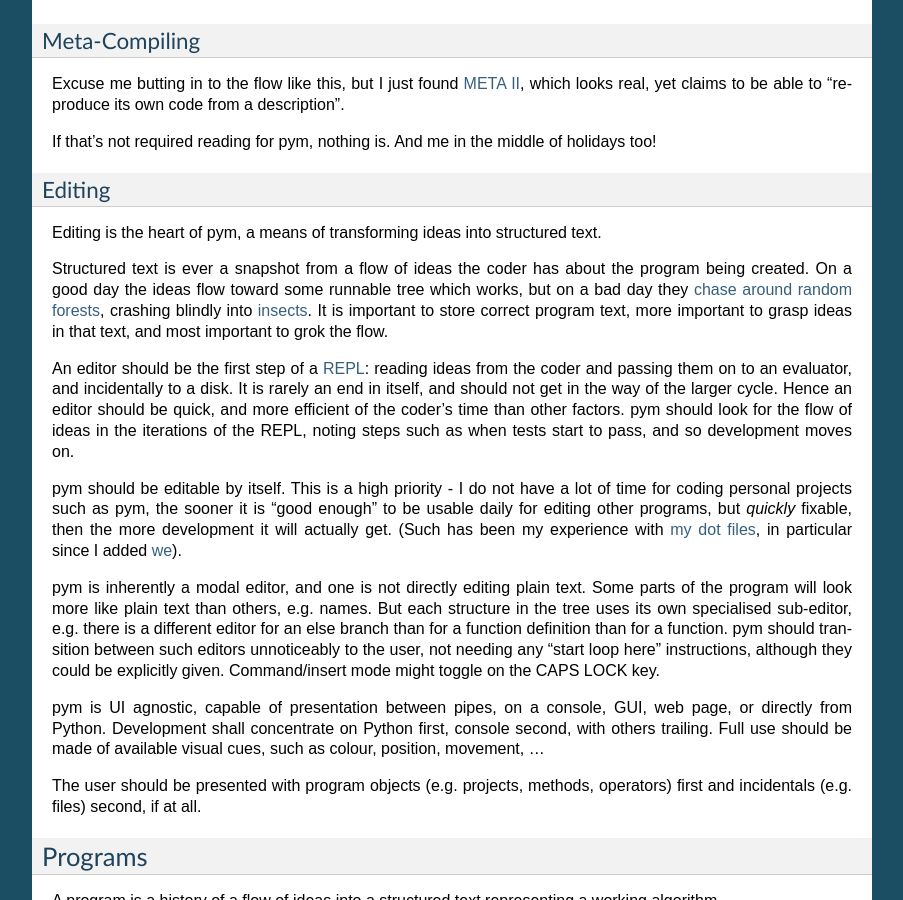
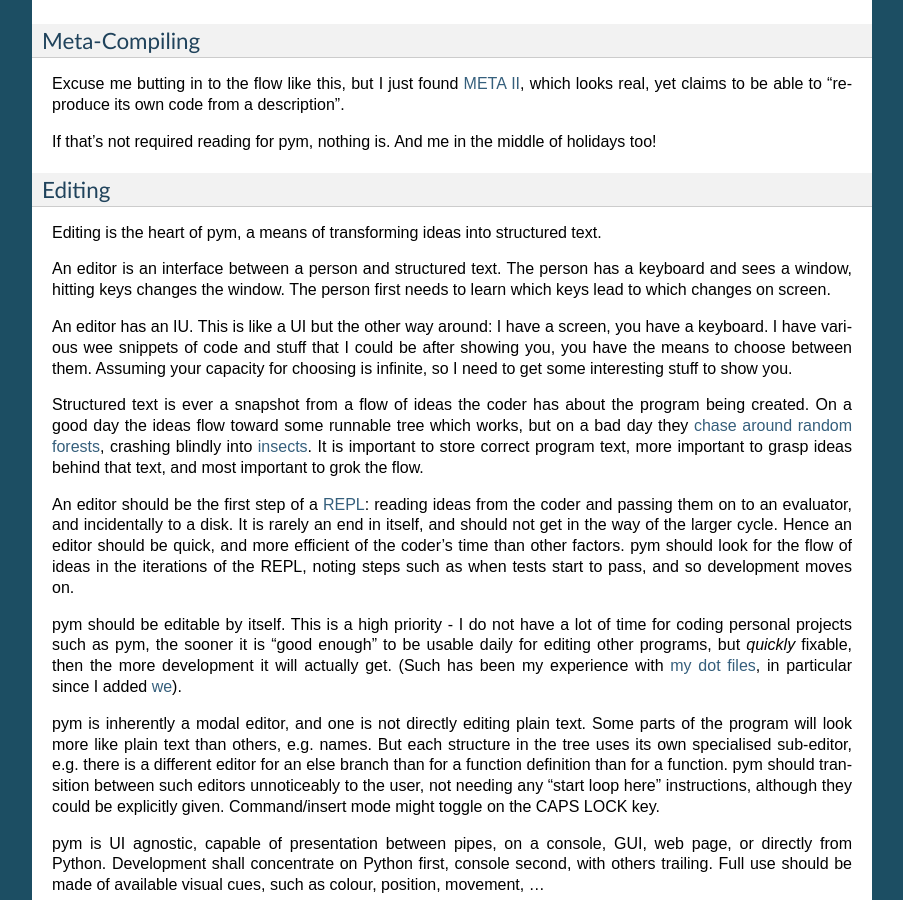
Before and after one commit to jalanb/pym, a Sphinx documentation site: the page built from docs/index.rst, in a window 1280 px wide and 900 px high, scrolled down 434 px. Shown: the whole window, without its empty margins (198-1101 px from the left). Built offline with Sphinx 7.4.7, drawn with Linux system fonts in a browser that asks for light colours; formulas are drawn with MathJax 3.

Commit message:
what an editor is

```diff
--- a/docs/index.rst
+++ b/docs/index.rst
@@ -34,7 +34,11 @@ Editing
 
 Editing is the heart of pym, a means of transforming ideas into structured text.
 
-Structured text is ever a snapshot from a flow of ideas the coder has about the program being created. On a good day the ideas flow toward some runnable tree which works, but on a bad day they `chase around random forests <https://en.wikipedia.org/wiki/Mind_monkey>`_, crashing blindly into `insects <https://en.wikipedia.org/wiki/Software_bug>`_. It is important to store correct program text, more important to grasp ideas in that text, and most important to grok the flow.
+An editor is an interface between a person and structured text. The person has a keyboard and sees a window, hitting keys changes the window. The person first needs to learn which keys lead to which changes on screen.
+
+An editor has an IU. This is like a UI but the other way around: I have a screen, you have a keyboard. I have various wee snippets of code and stuff that I could be after showing you, you have the means to choose between them. Assuming your capacity for choosing is infinite, so I need to get some interesting stuff to show you.
+
+Structured text is ever a snapshot from a flow of ideas the coder has about the program being created. On a good day the ideas flow toward some runnable tree which works, but on a bad day they `chase around random forests <https://en.wikipedia.org/wiki/Mind_monkey>`_, crashing blindly into `insects <https://en.wikipedia.org/wiki/Software_bug>`_. It is important to store correct program text, more important to grasp ideas behind that text, and most important to grok the flow.
 
 An editor should be the first step of a `REPL <https://en.wikipedia.org/wiki/REPL>`_: reading ideas from the coder and passing them on to an evaluator, and incidentally to a disk. It is rarely an end in itself, and should not get in the way of the larger cycle. Hence an editor should be quick, and more efficient of the coder's time than other factors. pym should look for the flow of ideas in the iterations of the REPL, noting steps such as when tests start to pass, and so development moves on.
 
```
